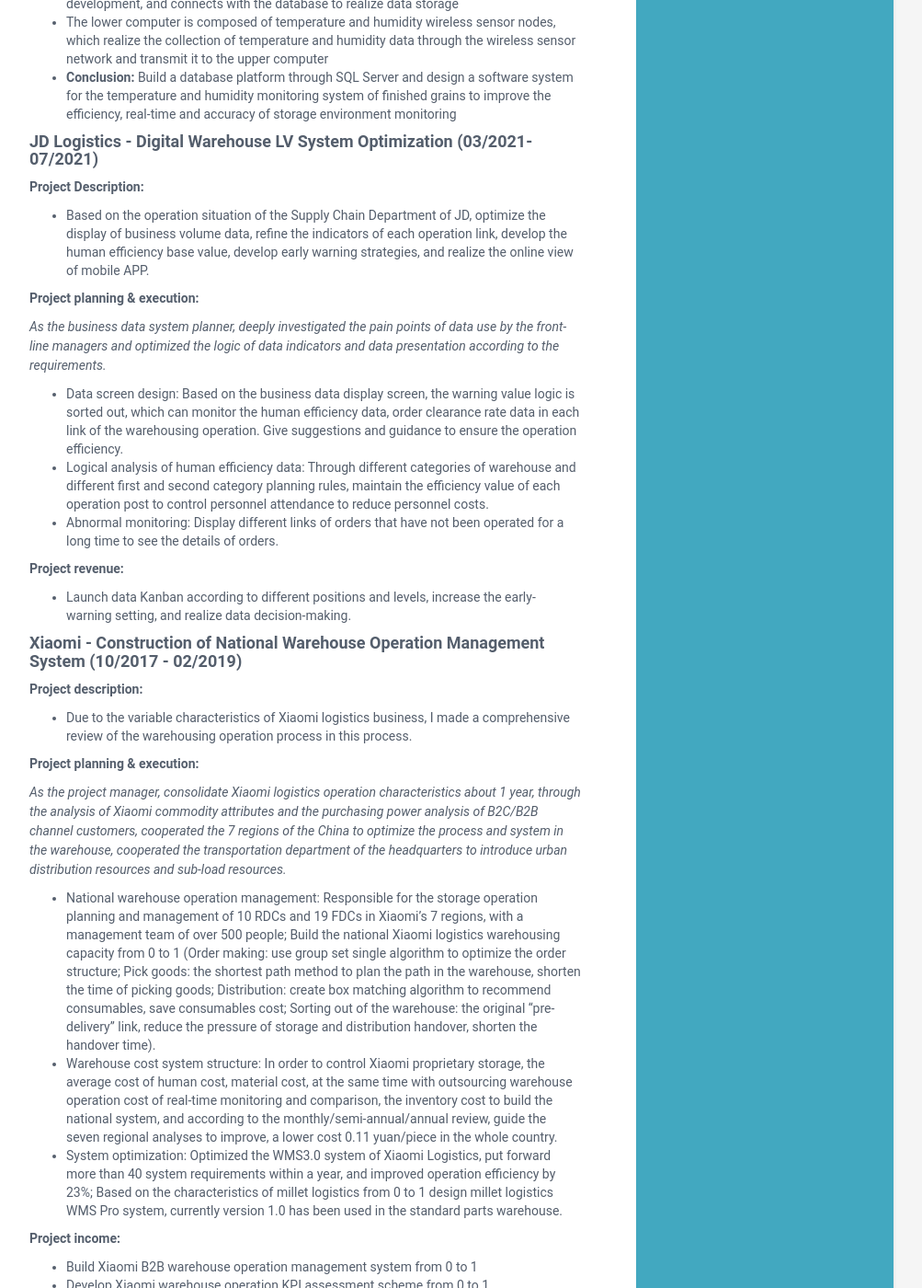
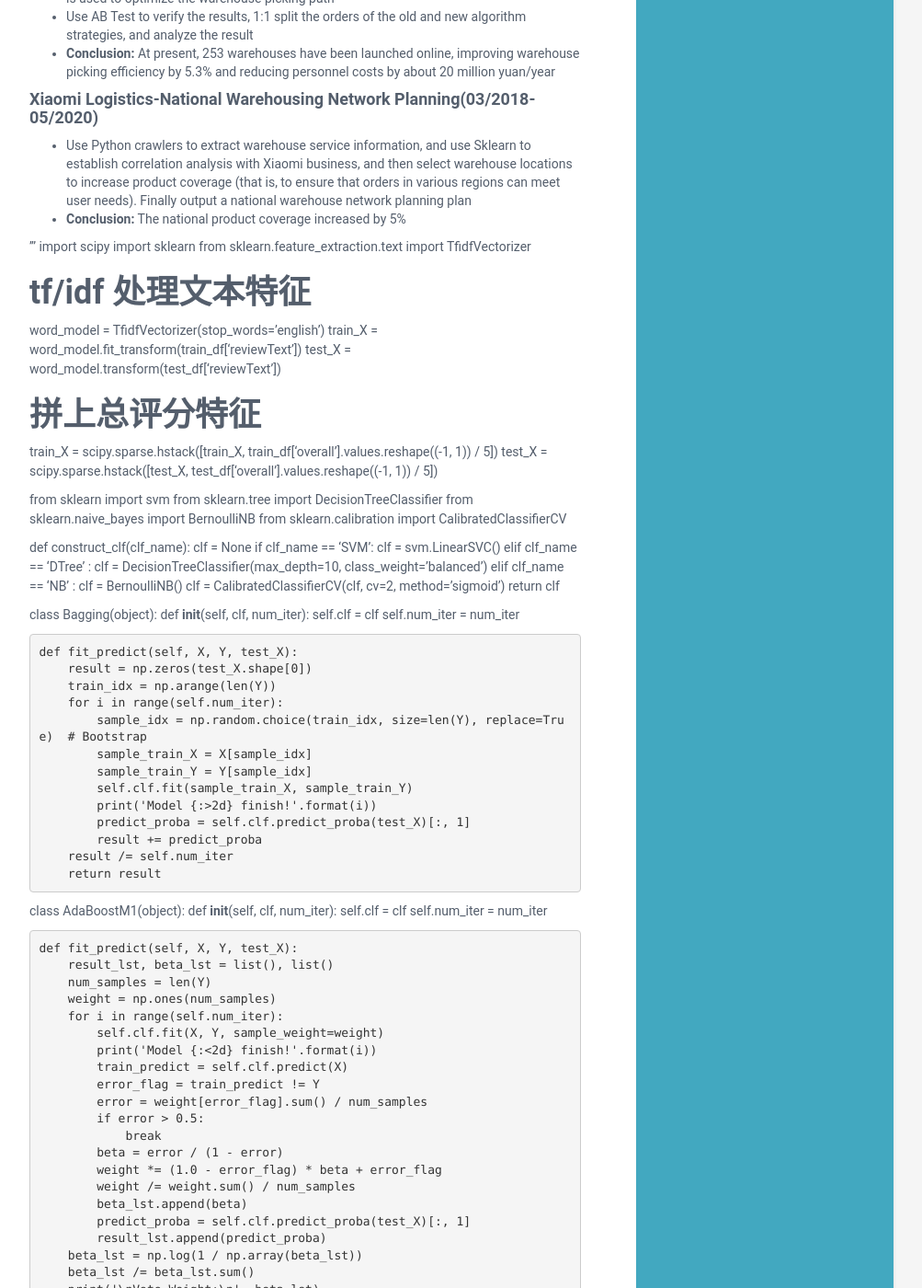
Before and after one commit to Ukie555/ukie555.github.io, a Jekyll site: the page built from index.md, in a window 1280 px wide and 1400 px high, scrolled down 2518 px. Shown: the whole window at 92% size, without its empty margins (168-1171 px from the left). Built offline with Jekyll 4.4.1, drawn with Linux system fonts in a browser that asks for light colours; our own code applies the rules of GitHub Pages for plain Markdown files; some of the changed text lies outside the part shown.

Commit message:
Update index.md

```diff
--- a/index.md
+++ b/index.md
@@ -58,11 +58,46 @@ You can use the [editor on GitHub](https://github.com/Ukie555/ukie555.github.io/
 
 ## PROJECT EXPERIENCE
 
-### DATA ANALYSIS TOPIC / ALGORITHM DESIGN / INFORMATION SYSTEM
+### DATA ANALYSIS / ALGORITHM / INFORMATION SYSTEM
 
 #### JD Logistics-5G Smart Park- License Plate Recognition(10/2021-12/2012)
 - Through the continuous recognition and learning of 0 to 1 and A to Z, and the character recognition of the license plate number. And use K-NN algorithm to automatically recognize and transform the segmented character image
 - **Conclusion:** The test training set ranges from 10 to 2000, and the accuracy ranges from 0.5633 to 0.7220. Finally applied to the JD Logistics digital platform to monitor vehicle throughput
+
+'''
+import seaborn as sns
+sns.set()
+
+k_range = range(1, 10)
+acc_lst = list()
+for k in k_range:
+    clf = KNeighborsClassifier(k)
+    clf.fit(x_train, y_train)
+    p_test = clf.predict(x_test)
+    accuracy = accuracy_score(p_test, y_test)
+    acc_lst.append(accuracy)
+    print('K: {}, accuracy: {:<.4f}'.format(k, accuracy))
+
+for weight in ['uniform', 'distance']:
+    for metric in ['euclidean', 'manhattan', 'chebyshev', 'minkowski']:
+        clf = KNeighborsClassifier(n_neighbors=2, weights=weight, metric=metric)
+        clf.fit(x_train, y_train)
+        p_test = clf.predict(x_test)
+        accuracy = accuracy_score(p_test, y_test)
+        acc_lst.append(accuracy)
+        print('weight: {}, metric: {}, accuracy: {:<.4f}'.format(weight, metric, accuracy))
+
+train_range = [10, 50, 100, 500, 1000, 2000]
+acc_lst = list()
+for train_num in train_range:
+    x_train, y_train = read_data(os.path.join(PREFIX, 'train'), max_num=train_num)
+    clf = KNeighborsClassifier(2)
+    clf.fit(x_train, y_train)
+    p_test = clf.predict(x_test)
+    accuracy = accuracy_score(p_test, y_test)
+    acc_lst.append(accuracy)
+    print('train: {}, accuracy: {:<.4f}'.format(train_num, accuracy))
+'''
 
 #### JD Logistics-Warehouse Strategy Optimization(07/2021-12/2021)
 - Aiming at the optimal number of task orders, total picking storage digits, picking lanes, and cross lanes as the goal, a Multi-Objective Planning Algorithm based on savings gains is used to optimize the warehouse picking path
@@ -72,6 +107,97 @@ You can use the [editor on GitHub](https://github.com/Ukie555/ukie555.github.io/
 #### Xiaomi Logistics-National Warehousing Network Planning(03/2018-05/2020)
 - Use Python crawlers to extract warehouse service information, and use Sklearn to establish correlation analysis with Xiaomi business, and then	 select warehouse locations to increase product coverage (that is, to ensure that orders in various regions can meet user needs). Finally output a national warehouse network planning plan
 - **Conclusion:** The national product coverage increased by 5%
+
+'''
+import scipy
+import sklearn
+from sklearn.feature_extraction.text import TfidfVectorizer
+
+# tf/idf 处理文本特征
+word_model = TfidfVectorizer(stop_words='english')
+train_X = word_model.fit_transform(train_df['reviewText'])
+test_X = word_model.transform(test_df['reviewText'])
+
+# 拼上总评分特征
+train_X = scipy.sparse.hstack([train_X, train_df['overall'].values.reshape((-1, 1)) / 5])
+test_X = scipy.sparse.hstack([test_X, test_df['overall'].values.reshape((-1, 1)) / 5])
+
+from sklearn import svm
+from sklearn.tree import DecisionTreeClassifier
+from sklearn.naive_bayes import BernoulliNB
+from sklearn.calibration import CalibratedClassifierCV
+
+def construct_clf(clf_name):
+    clf = None
+    if clf_name == 'SVM':
+        clf = svm.LinearSVC()
+    elif clf_name == 'DTree' :
+        clf = DecisionTreeClassifier(max_depth=10, class_weight='balanced')
+    elif clf_name == 'NB' :
+        clf = BernoulliNB()
+    clf = CalibratedClassifierCV(clf, cv=2, method='sigmoid')
+    return clf
+
+class Bagging(object):
+    def __init__(self, clf, num_iter):
+        self.clf = clf
+        self.num_iter = num_iter
+
+    def fit_predict(self, X, Y, test_X):
+        result = np.zeros(test_X.shape[0])
+        train_idx = np.arange(len(Y))
+        for i in range(self.num_iter):
+            sample_idx = np.random.choice(train_idx, size=len(Y), replace=True)  # Bootstrap
+            sample_train_X = X[sample_idx]
+            sample_train_Y = Y[sample_idx]
+            self.clf.fit(sample_train_X, sample_train_Y)
+            print('Model {:>2d} finish!'.format(i))
+            predict_proba = self.clf.predict_proba(test_X)[:, 1]
+            result += predict_proba
+        result /= self.num_iter
+        return result
+
+class AdaBoostM1(object):
+    def __init__(self, clf, num_iter):
+        self.clf = clf
+        self.num_iter = num_iter
+
+    def fit_predict(self, X, Y, test_X):
+        result_lst, beta_lst = list(), list()
+        num_samples = len(Y)
+        weight = np.ones(num_samples)
+        for i in range(self.num_iter):
+            self.clf.fit(X, Y, sample_weight=weight)
+            print('Model {:<2d} finish!'.format(i))
+            train_predict = self.clf.predict(X)
+            error_flag = train_predict != Y
+            error = weight[error_flag].sum() / num_samples
+            if error > 0.5:
+                break
+            beta = error / (1 - error)
+            weight *= (1.0 - error_flag) * beta + error_flag
+            weight /= weight.sum() / num_samples
+            beta_lst.append(beta)
+            predict_proba = self.clf.predict_proba(test_X)[:, 1]
+            result_lst.append(predict_proba)
+        beta_lst = np.log(1 / np.array(beta_lst))
+        beta_lst /= beta_lst.sum()
+        print('\nVote Weight:\n', beta_lst)
+        result = (np.array(result_lst) * beta_lst[:, None]).sum(0)
+        return result
+
+# result
+np.random.seed(0)
+clf = construct_clf('SVM')  # DTree, SVM, NB
+# runner = Bagging(clf, 10)
+runner = AdaBoostM1(clf, 10)
+y_predict = runner.fit_predict(train_X.tocsr(), train_df['label'], test_X.tocsr())
+
+result_df = pd.DataFrame()
+result_df['Id'] = test_df['Id'].values
+result_df['Predicted'] = y_predict
+result_df.to_csv('./result.csv', index=False)
+'''
 
 #### Beijing Union University-Construction of Temperature and Humidity Monitoring System(09/2016-11/2016)
 - System construction: The upper computer uses the Qt platform (C++) for software system development, and connects with the database to realize data storage
```
